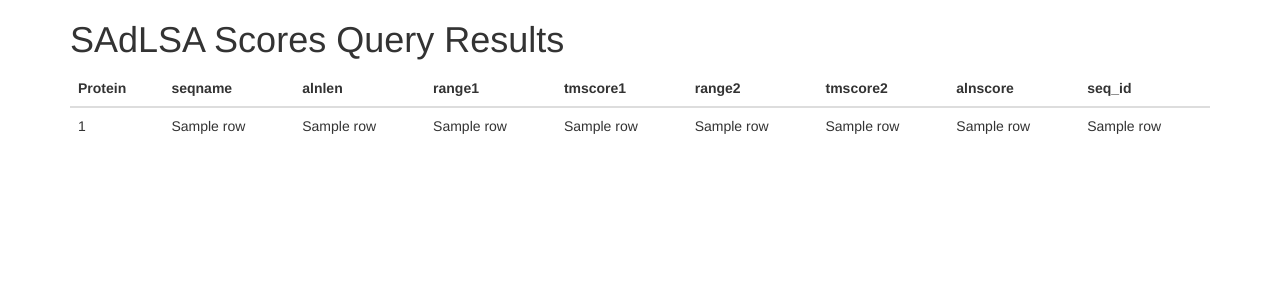
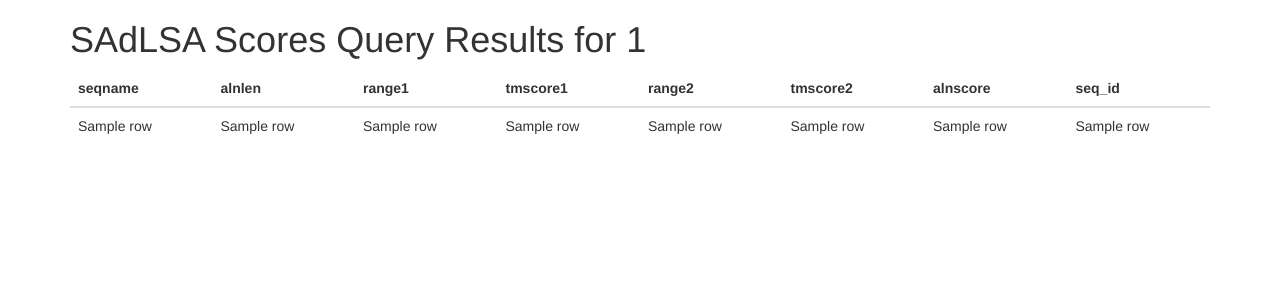
Before and after one commit to BSDExabio/structural_DLFA, a Flask app: template website/templates/scores_output.html in a window 1280 px wide. Shown: the top 300 px of the page. Run offline with Flask 2, Linux system fonts and the light colour scheme; the template is opened without the code that fills it: most values are stand-ins (such as "Sample title", 1, 10 or a date in 2020); parts of the project's set-up code (start-up, migrations or seed data) failed here and were passed over; some libraries are stand-ins or nearby versions.

Commit message:
Moved protein to page title from the table, thus eliminating a redundant column to make the table a little less cluttered.

```diff
--- a/website/templates/scores_output.html
+++ b/website/templates/scores_output.html
@@ -22,13 +22,12 @@
 </head>
 <body>
 <div class="container">
-    <div class="heading"><h1>SAdLSA Scores Query Results</h1></div>
+    <div class="heading"><h1>SAdLSA Scores Query Results for {{ results[0][0] }}</h1></div>
 </div>
 <div class="container">
 <table class="table">
     <thead>
     <tr>
-        <th scope="col">Protein</th>
         <th scope="col">seqname</th>
         <th scope="col">alnlen</th>
         <th scope="col">range1</th>
@@ -42,7 +41,6 @@
     <tbody>
             {% for row in results %}
     <tr>
-        <td>{{ row.0 }}</td>
         <td>{{ row.1 }}</td>
         <td>{{ row.2 }}</td>
         <td>{{ row.3 }}</td>
```
